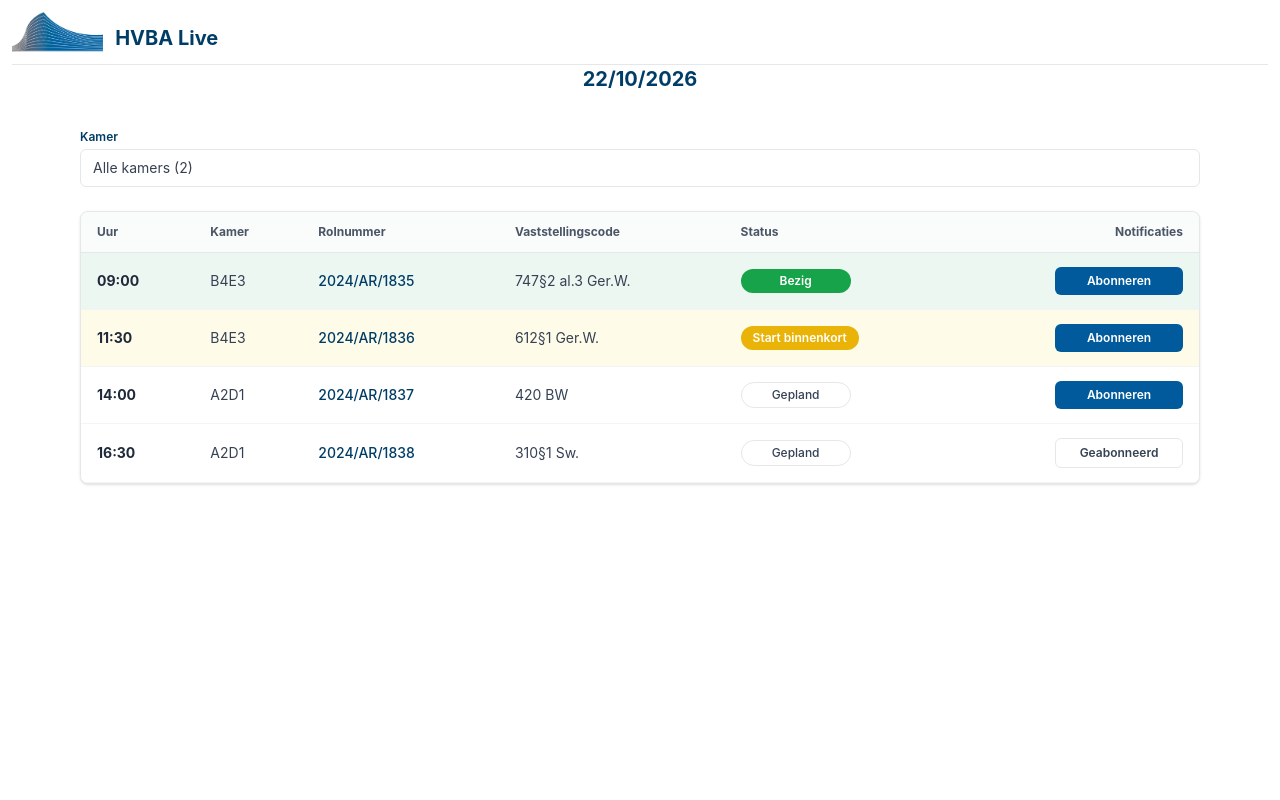
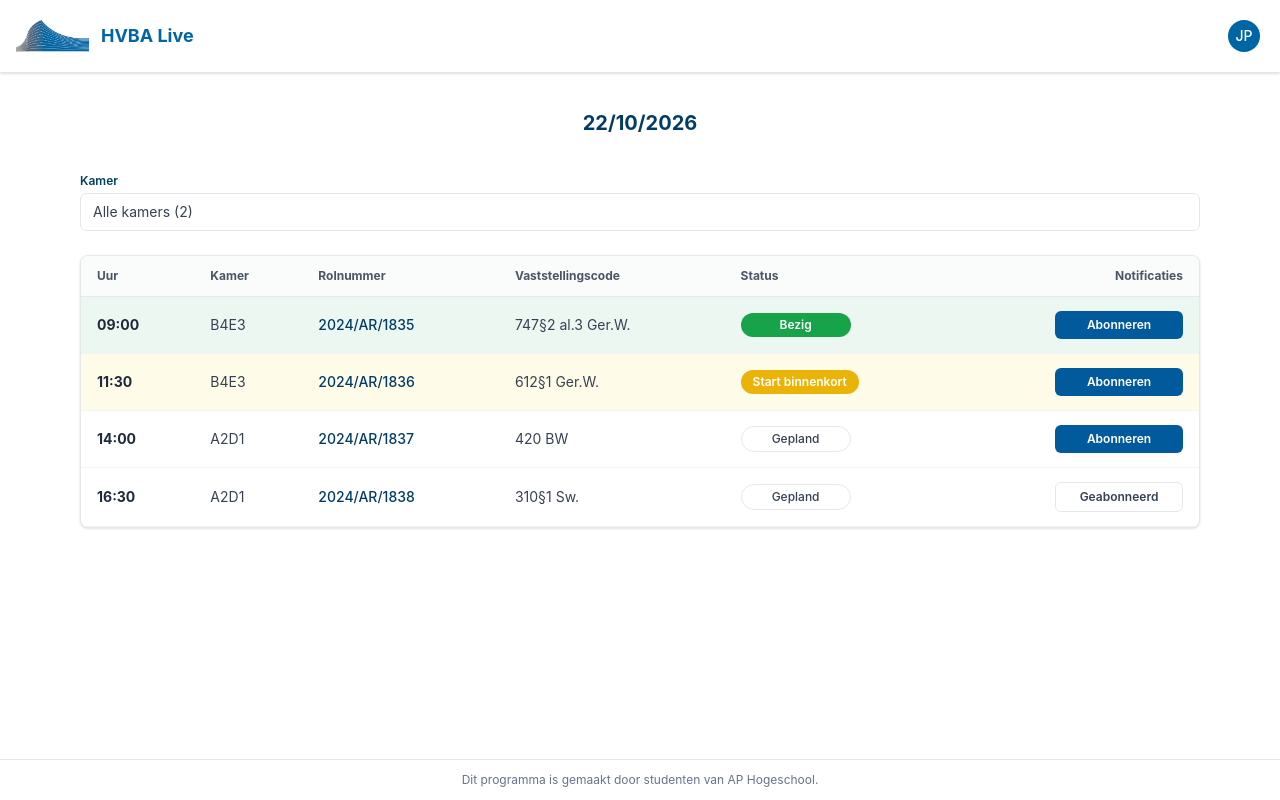
Before and after one commit to HVBA-live/HVBA-live, a React (Vite) app in the folder frontend/: page /lawyer in a window 1280 px wide. Built offline with nearby package versions, Linux system fonts and the light colour scheme; the HTML template or start-up script is replaced by a standard one.

Commit message:
Completed shader header + footer layout for logged in pages

```diff
--- a/frontend/src/components/advocaat&burger/LawyerHeader.tsx
+++ b/frontend/src/components/advocaat&burger/LawyerHeader.tsx
@@ -1,24 +1,13 @@
-import logo from "../../assets/HVBALogo.png";
-const LawyerHeader = () =>{
-    const date = new Date();
-    const currentDate = date.toLocaleDateString("nl-BE")
-    return(
-        <div className="w-full mb-6 p-3" >
-         <div className="flex items-center pb-3 border-b border-gray-200">
-          <img
-            src={logo}
-            alt="HVBA Logo"
-            className="h-10 object-contain"
-          />
-          <h1 className="text-xl font-bold  pl-3 pt-3 text-[#003d66]">
-            HVBA Live
-          </h1>
-        </div>
-        <div>
-        </div>
-          <h2 className="flex justify-center items-center text-xl font-bold text-[#003d66]">{currentDate}</h2>
-        </div>
-    )
-}
+const LawyerHeader = () => {
+  const date = new Date();
+  const currentDate = date.toLocaleDateString("nl-BE");
+  return (
+    <div className="w-full mb-6 p-3">
+      <h2 className="flex justify-center items-center text-xl font-bold text-[#003d66]">
+        {currentDate}
+      </h2>
+    </div>
+  );
+};
 
 export default LawyerHeader;
--- a/frontend/src/components/judgePortal/JudgeHeader.tsx
+++ b/frontend/src/components/judgePortal/JudgeHeader.tsx
@@ -1,24 +1,13 @@
-import logo from "../../assets/HVBALogo.png";
-const JudgeHeader = () =>{
-    const date = new Date();
-    const currentDate = date.toLocaleDateString("nl-BE")
-    return(
-        <div className="w-full mb-6 p-3" >
-         <div className="flex items-center pb-3 border-b border-gray-200">
-          <img
-            src={logo}
-            alt="HVBA Logo"
-            className="h-10 object-contain"
-          />
-          <h1 className="text-xl font-bold  pl-3 pt-3 text-[#003d66]">
-            HVBA Live
-          </h1>
-        </div>
-        <div>
-        </div>
-          <h2 className="flex justify-center items-center text-xl font-bold text-[#003d66]">{currentDate}</h2>
-        </div>
-    )
-}
+const JudgeHeader = () => {
+  const date = new Date();
+  const currentDate = date.toLocaleDateString("nl-BE");
+  return (
+    <div className="w-full mb-6 p-3">
+      <h2 className="flex justify-center items-center text-xl font-bold text-[#003d66]">
+        {currentDate}
+      </h2>
+    </div>
+  );
+};
 
 export default JudgeHeader;
--- a/frontend/src/pages/profile.tsx
+++ b/frontend/src/pages/profile.tsx
@@ -1,25 +1,14 @@
 import { useState } from "react";
 import type { FormEvent } from "react";
 import { useNavigate } from "react-router";
-import type { User, NotificationPreference } from "../types";
+import type { NotificationPreference } from "../types";
 import ProfileUserInfo from "../components/profile/ProfileUserInfo";
 import ProfileName from "../components/profile/ProfileName";
 import ProfileEmail from "../components/profile/ProfileEmail";
 import ProfilePassword from "../components/profile/ProfilePassword";
 import ProfileNotification from "../components/profile/ProfileNotification";
 import ProfileActions from "../components/profile/ProfileActions";
-
-// Tijdelijke testdata tot de backend er is
-const testUser: User = {
-  id: "1",
-  email: "jan.peeters@mail.be",
-  firstName: "Jan",
-  lastName: "Peeters",
-  role: "gebruiker",
-  notificationPreference: "whatsapp",
-  isActive: true,
-  createdAt: "2026-01-01",
-};
+import { testUser } from "../testData";
 
 const isValidEmail = (email: string) => /\S+@\S+\.\S+/.test(email);
 
@@ -57,8 +46,6 @@ const Profile = () => {
   };
 
   return (
-    <div className="min-h-screen bg-background text-foreground">
-      <main className="p-3 sm:p-4 md:p-6">
     <form onSubmit={handleSubmit} className="max-w-6xl mx-auto space-y-6">
       <h1 className="text-xl sm:text-2xl font-bold text-center">Profiel</h1>
 
@@ -99,8 +86,6 @@ const Profile = () => {
         </div>
       </div>
     </form>
-      </main>
-    </div>
   );
 };
 
```
Also changed, not shown: frontend/src/routes/routerProvider.tsx (+6 -1 lines). Lines whose indentation alone changed are shown as unchanged.
